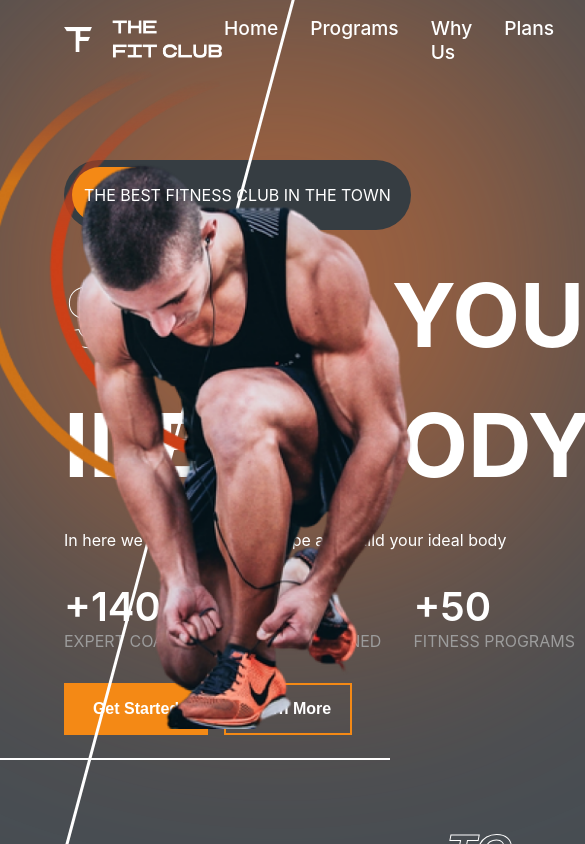
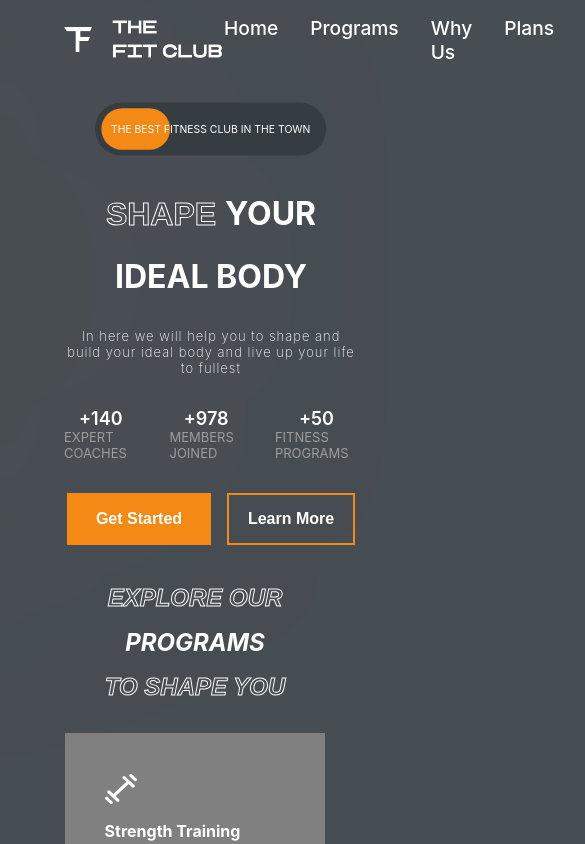
Before and after one commit to parsaFarahani84/FitClub-react, a React (Create React App) app: page / in a window 390 px wide. Shown: the top 844 px of the page, 585 px wide, since content can reach past the window. Built offline with nearby package versions, Linux system fonts and the light colour scheme.

Commit message:
responsiving p1

```diff
--- a/src/components/Hero.css
+++ b/src/components/Hero.css
@@ -187,3 +187,68 @@
   height: 35rem;
   left: 0;
 }
+
+@media screen and (max-width: 768px) {
+  .hero {
+    flex-direction: column;
+    border: none;
+  }
+  .hero-blur {
+    width: 14px;
+  }
+  .the-best-ad {
+    margin-top: 0;
+    font-size: small;
+    align-self: center;
+    transform: scale(0.8);
+  }
+
+  .hero-text {
+    font-size: xx-large;
+    align-items: center;
+    justify-content: center;
+  }
+
+  .large-text {
+    font-size: small;
+    font-weight: 200;
+    letter-spacing: 1px;
+    text-align: center;
+  }
+
+  .hero-buttons {
+    justify-content: center;
+  }
+
+  .figures > div > span:nth-of-type(1) {
+    font-size: large;
+  }
+  .figures > div > span:nth-of-type(2) {
+    font-size: small;
+  }
+  .figures {
+    justify-content: center;
+    align-items: center;
+  }
+  .figures > div {
+    align-items: center;
+  }
+  .right-h {
+    /* position: relative; */
+    background: none;
+    display: none;
+  }
+  .hero-image {
+    position: relative;
+    width: 15rem;
+    left: 13rem;
+    top: 4rem;
+    align-self: center;
+  }
+
+  .hero-image-back {
+    width: 15rem;
+    left: 8rem;
+    top: 0;
+  }
+}
--- a/src/components/Hero.jsx
+++ b/src/components/Hero.jsx
@@ -28,9 +28,10 @@ function Hero() {
             <span>ideal body</span>
           </div>
         </div>
-        <div>
+        <div className="large-text">
           <span>
-            In here we will help you to shape and build your ideal body
+            In here we will help you to shape and build your ideal body and live
+            up your life to fullest
           </span>
         </div>
 
--- a/src/components/Plans/Plans.css
+++ b/src/components/Plans/Plans.css
@@ -114,3 +114,15 @@
   /* top: 10rem; */
   right: 0rem;
 }
+
+@media screen and (max-width: 768px) {
+  .plans-container {
+    margin-top: 20rem;
+  }
+  .plans {
+    flex-direction: column;
+  }
+  .plans > :nth-child(2) {
+    transform: none;
+  }
+}
--- a/src/components/Program/Programs.css
+++ b/src/components/Program/Programs.css
@@ -87,3 +87,17 @@
   background-color: white;
   color: orange;
 }
+
+@media screen and (max-width: 768px) {
+  .programs-header {
+    flex-direction: column;
+    gap: 1rem;
+    font-size: x-large;
+    align-items: center;
+    justify-content: center;
+    margin-top: -15rem;
+  }
+  .program-category {
+    flex-direction: column;
+  }
+}
--- a/src/components/Reasons/Reasons.css
+++ b/src/components/Reasons/Reasons.css
@@ -132,3 +132,43 @@
   font-size: 2rem;
   margin-bottom: 0.5rem;
 }
+
+@media screen and (max-width: 768px) {
+  .Reasons {
+    flex-direction: column;
+    border-bottom: 3px solid white;
+  }
+  .left-r {
+    grid-auto-rows: auto;
+    overflow: hidden;
+  }
+
+  .left-r > :nth-child(1) {
+    width: 7rem;
+    height: 17rem;
+    margin-right: 2rem;
+  }
+
+  .left-r > :nth-child(2) {
+    width: 16rem;
+    height: 10rem;
+  }
+
+  .left-r > :nth-child(4) {
+    width: 7rem;
+    height: 5.6rem;
+  }
+
+  .left-r > :nth-child(3) {
+    width: 7rem;
+    height: 6rem;
+  }
+
+  .right-r {
+    flex-direction: column;
+  }
+
+  .ilu {
+    margin-top: 1rem;
+  }
+}
--- a/src/components/Testimonials/Testimonials.css
+++ b/src/components/Testimonials/Testimonials.css
@@ -91,3 +91,7 @@
 .arrows > .img:hover {
   fill: orange;
 }
+
+@media screen and (max-width: 768px) {
+
+}
```
